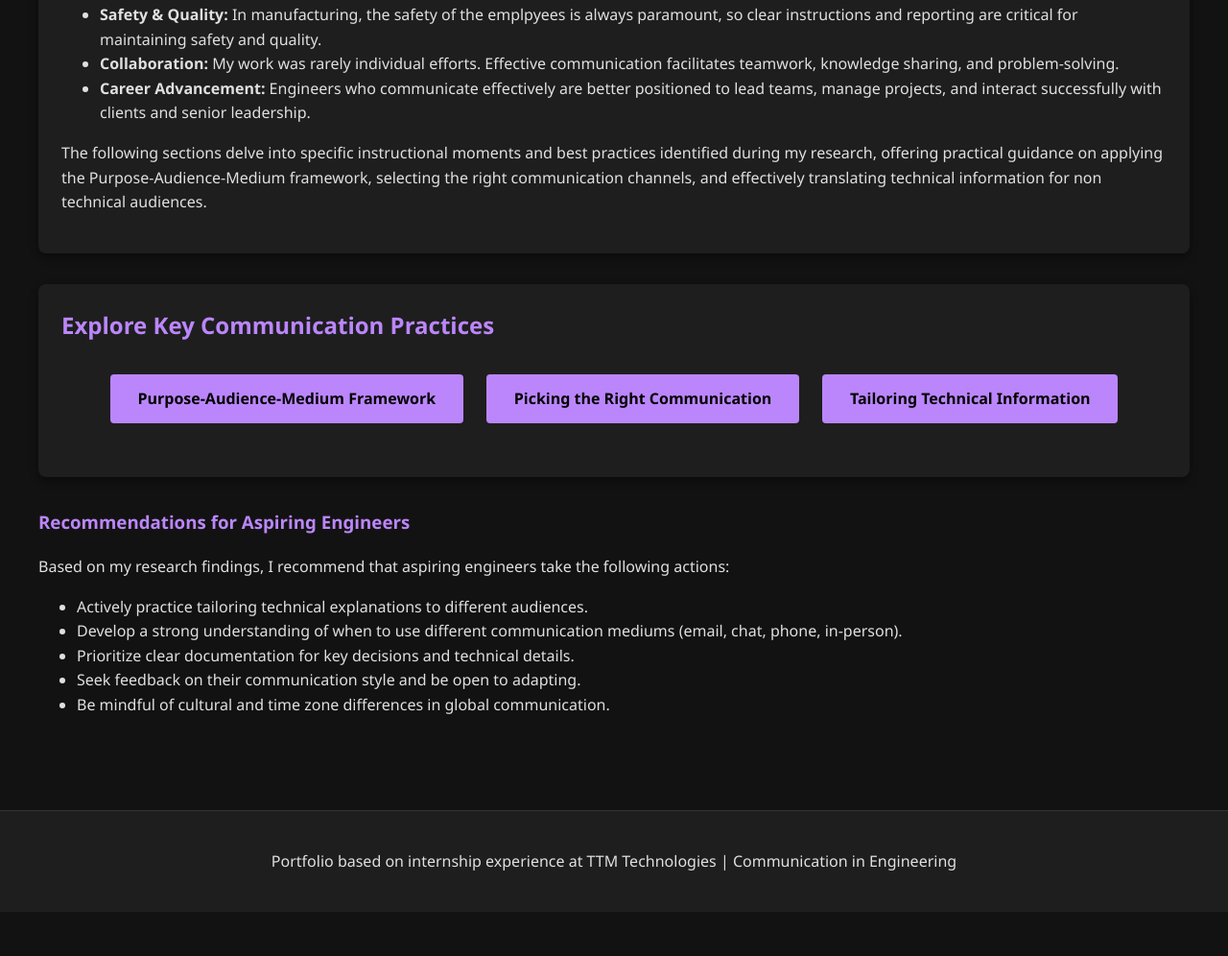
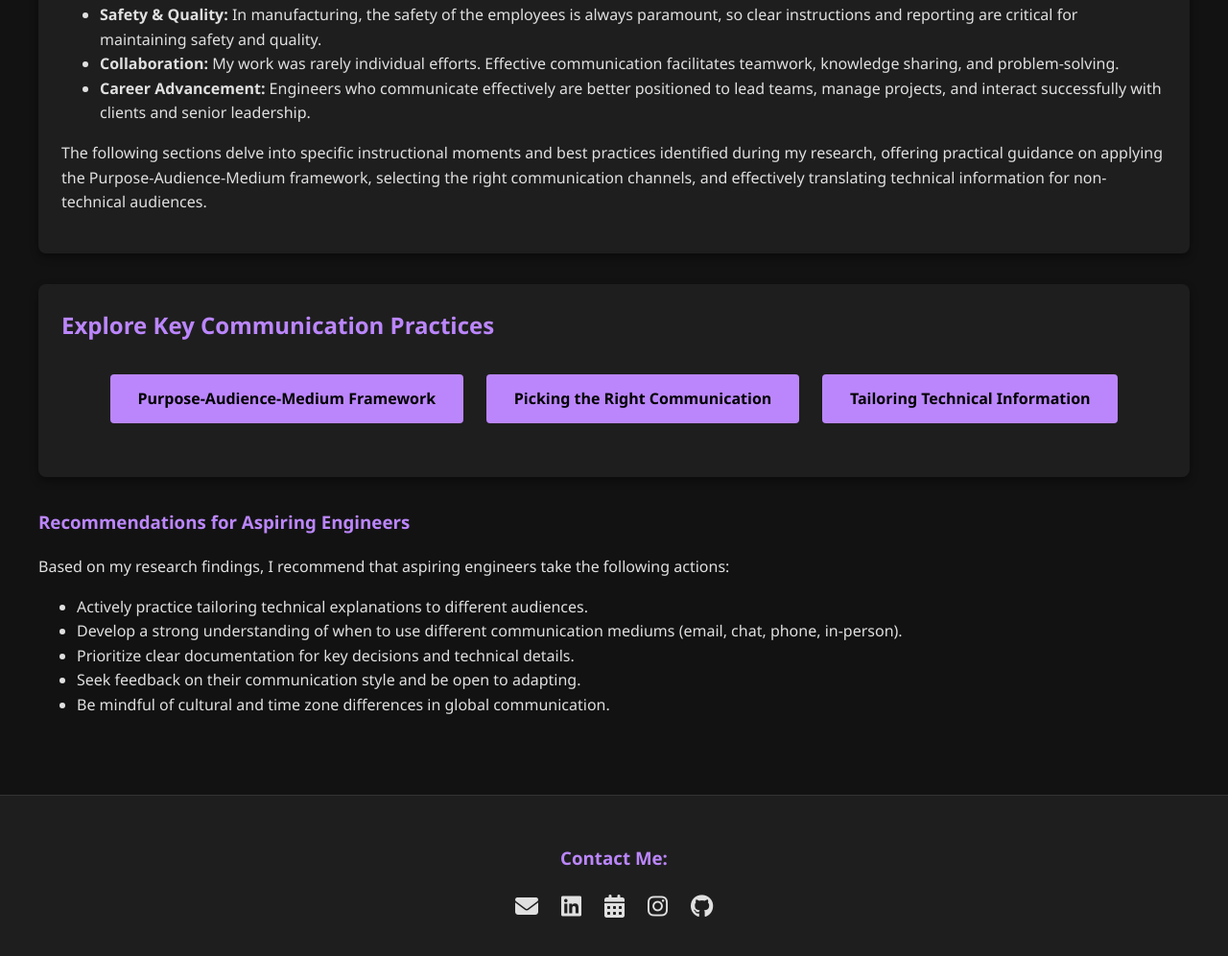
Before and after one commit to KevLeg5/WRT307Portfolio, a plain HTML site: page index.html in a window 1280 px wide. Shown: the part 2315-3311 px from the top of the page at 96% size. Before the commit the page ends 3265 px from the top, so only its background shows below. Drawn offline with Linux system fonts and the light colour scheme.

Commit message:
Update portfolio content

```diff
--- a/index.html
+++ b/index.html
@@ -5,6 +5,7 @@
     <meta name="viewport" content="width=device-width, initial-scale=1.0">
     <title>Kevin Leger - Engineering Communication Portfolio</title>
     <link rel="stylesheet" href="style.css"> </head>
+    <link rel="stylesheet" href="https://cdnjs.cloudflare.com/ajax/libs/font-awesome/6.4.0/css/all.min.css">
 <body>
     <header>
         <h1>Kevin Leger</h1>
@@ -32,19 +33,19 @@
 
             <img src="media/map.png" alt="Global Communication" class="image-placeholder">
 
-            <p>A crucial issue that I observed in my research was the need for transparency regarding production challenges or quality issues. Engineers must communicate accurately and promptly with many audiences (managers, clients, colleagues) to upholding the company's commitment to quality and customer experience. On a global scale, communication requires sensitivity to time zones, language barriers, and varying cultural norms around timing and formality, impacting everything from meeting schedules to email tone.</p>
+            <p>A crucial issue that I observed in my research was the need for transparency regarding production challenges or quality issues. Engineers must communicate accurately and promptly with many audiences (managers, clients, colleagues) to uphold the company's commitment to quality and customer experience. On a global scale, communication requires sensitivity to time zones, language barriers, and varying cultural norms around timing and formality, impacting everything from meeting schedules to email tone.</p>
 
-            <p>Understanidng the levels of communication within the company involved informal mediums (like face-to-face interactions and SMS messaging) alongside formal ones (email, documentation systems). It means recognizing that effective communication isn't just about delivering information, but also how you deliver it, to help build team trust and meet goals quicker.</p>
+            <p>Understanding the levels of communication within the company involved informal mediums (like face-to-face interactions and SMS messaging) alongside formal ones (email, documentation systems). It means recognizing that effective communication isn't just about delivering information, but also how you deliver it, to help build team trust and meet goals quicker.</p>
 
             <p>This understanding is paramount for anyone entering or participating in the engineering field for several key reasons:</p>
             <ul>
                 <li><strong>Project Success:</strong> Miscommunications were a leading cause of project delays and failures. Clear communication ensures tasks are understood, deadlines are met, and technical issues are addressed efficiently.</li>
-                <li><strong>Safety & Quality:</strong> In manufacturing, the safety of the emplpyees is always paramount, so clear instructions and reporting are critical for maintaining safety and quality.</li>
+                <li><strong>Safety & Quality:</strong> In manufacturing, the safety of the employees is always paramount, so clear instructions and reporting are critical for maintaining safety and quality.</li>
                 <li><strong>Collaboration:</strong> My work was rarely individual efforts. Effective communication facilitates teamwork, knowledge sharing, and problem-solving.</li>
                 <li><strong>Career Advancement:</strong> Engineers who communicate effectively are better positioned to lead teams, manage projects, and interact successfully with clients and senior leadership.</li>
             </ul>
 
-            <p>The following sections delve into specific instructional moments and best practices identified during my research, offering practical guidance on applying the Purpose-Audience-Medium framework, selecting the right communication channels, and effectively translating technical information for non technical audiences.</p>
+            <p>The following sections delve into specific instructional moments and best practices identified during my research, offering practical guidance on applying the Purpose-Audience-Medium framework, selecting the right communication channels, and effectively translating technical information for non-technical audiences.</p>
 
             </div>
 
@@ -70,9 +71,30 @@
 
     </div>
 
-    <footer>
-        <p>Portfolio based on internship experience at TTM Technologies | Communication in Engineering</p>
+    <!-- Add this just before the closing </body> tag -->
+    <footer class="contact-footer">
+        <div class="contact-container">
+            <h3>Contact Me: </h3>
+            <div class="social-icons">
+                <a href="mailto:kpleger@syr.edu" class="social-icon" data-tooltip="Email" target="_blank" rel="noopener noreferrer">
+                    <i class="fa-solid fa-envelope"></i>
+                </a>
+                <a href="https://www.linkedin.com/in/kevin-leger-6f0j3a" class="social-icon" data-tooltip="LinkedIn" target="_blank" rel="noopener noreferrer">
+                    <i class="fa-brands fa-linkedin"></i>
+                </a>
+                <a href="https://calendly.com/kevinpaulleger/screeninterview2024" class="social-icon" data-tooltip="Calendly" target="_blank" rel="noopener noreferrer">
+                    <i class="fa-solid fa-calendar-alt"></i>
+                </a>
+                <a href="https://www.instagram.com/kevins__leg/" class="social-icon" data-tooltip="Instagram" target="_blank" rel="noopener noreferrer">
+                    <i class="fa-brands fa-instagram"></i>
+                </a>
+                <a href="https://github.com/KevLeg5" class="social-icon" data-tooltip="GitHub" target="_blank" rel="noopener noreferrer">
+                    <i class="fa-brands fa-github"></i>
+                </a>
+            </div>
+        </div>
     </footer>
+
 
 </body>
 </html>
--- a/style.css
+++ b/style.css
@@ -147,14 +147,69 @@ tr:last-child td {
     border-radius: 8px;
     object-fit: cover; /* Ensures image covers the area without stretching */
 }
+/* Footer Styles */
+.contact-footer {
+    background-color: var(--card-bg);
+    padding: 2rem 1rem;
+    text-align: center;
+    border-top: 1px solid var(--border-color);
+    margin-top: 2rem;
+}
 
-footer {
-    text-align: center;
-    padding: 1.5rem; /* Increased padding */
-    background-color: var(--card-bg);
-    margin-top: 3rem; /* Increased margin */
-    border-top: 1px solid var(--border-color);
+.contact-container {
+    max-width: 1200px;
+    margin: 0 auto;
 }
+
+.contact-footer h3 {
+    color: var(--primary-color);
+    margin-bottom: 1rem;
+}
+
+.social-icons {
+    display: flex;
+    justify-content: center;
+    gap: 1.5rem;
+    flex-wrap: wrap;
+}
+
+.social-icon {
+    color: var(--text-color);
+    font-size: 1.5rem;
+    transition: all 0.3s ease;
+    position: relative;
+}
+
+.social-icon:hover {
+    color: var(--primary-color);
+    transform: translateY(-3px);
+}
+
+/* Tooltip styling */
+.social-icon[data-tooltip]::after {
+    content: attr(data-tooltip);
+    position: absolute;
+    bottom: -30px;
+    left: 50%;
+    transform: translateX(-50%);
+    background-color: var(--bg-color);
+    color: var(--text-color);
+    padding: 0.3rem 0.6rem;
+    border-radius: 4px;
+    font-size: 0.8rem;
+    opacity: 0;
+    visibility: hidden;
+    transition: all 0.2s ease;
+    white-space: nowrap;
+}
+
+.social-icon[data-tooltip]:hover::after {
+    opacity: 1;
+    visibility: visible;
+    bottom: -40px;
+}
+
+
 
 /* Responsive Adjustments */
 @media (max-width: 768px) {
```
Also changed, not shown: translation.html (+5 -5 lines).
